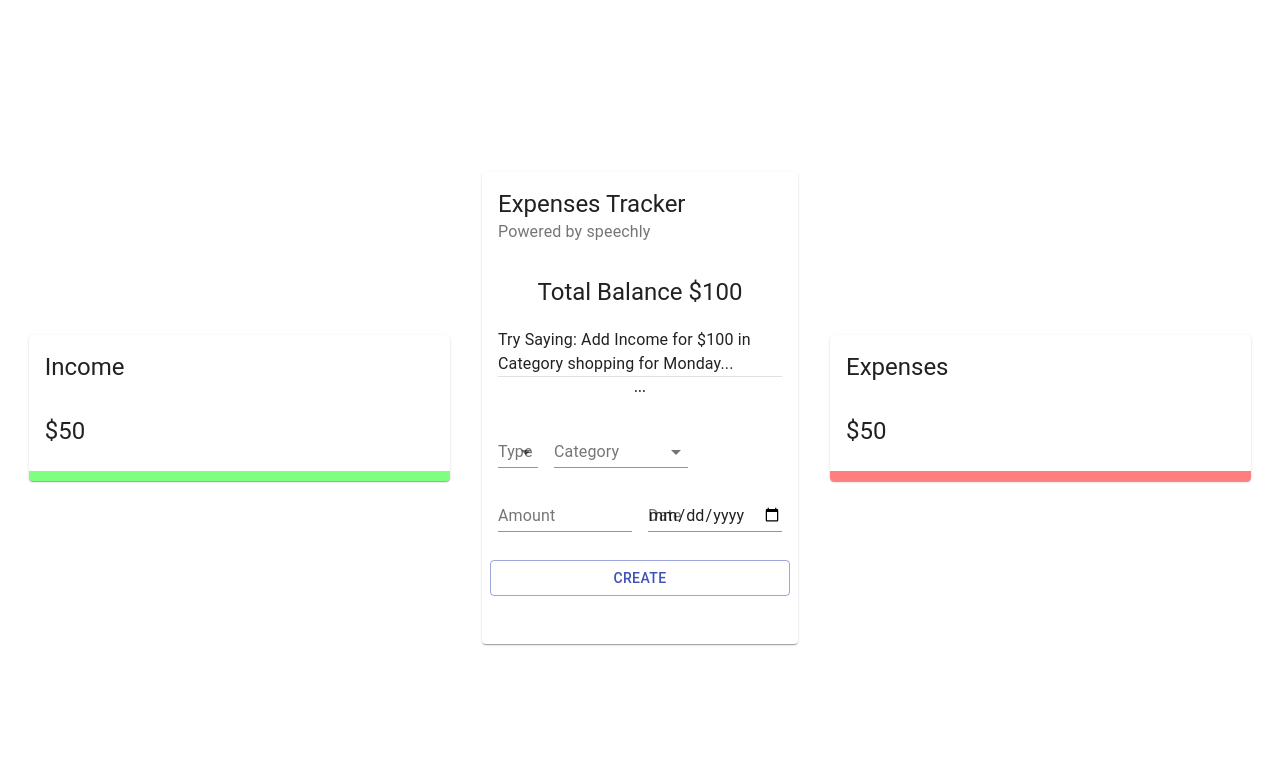
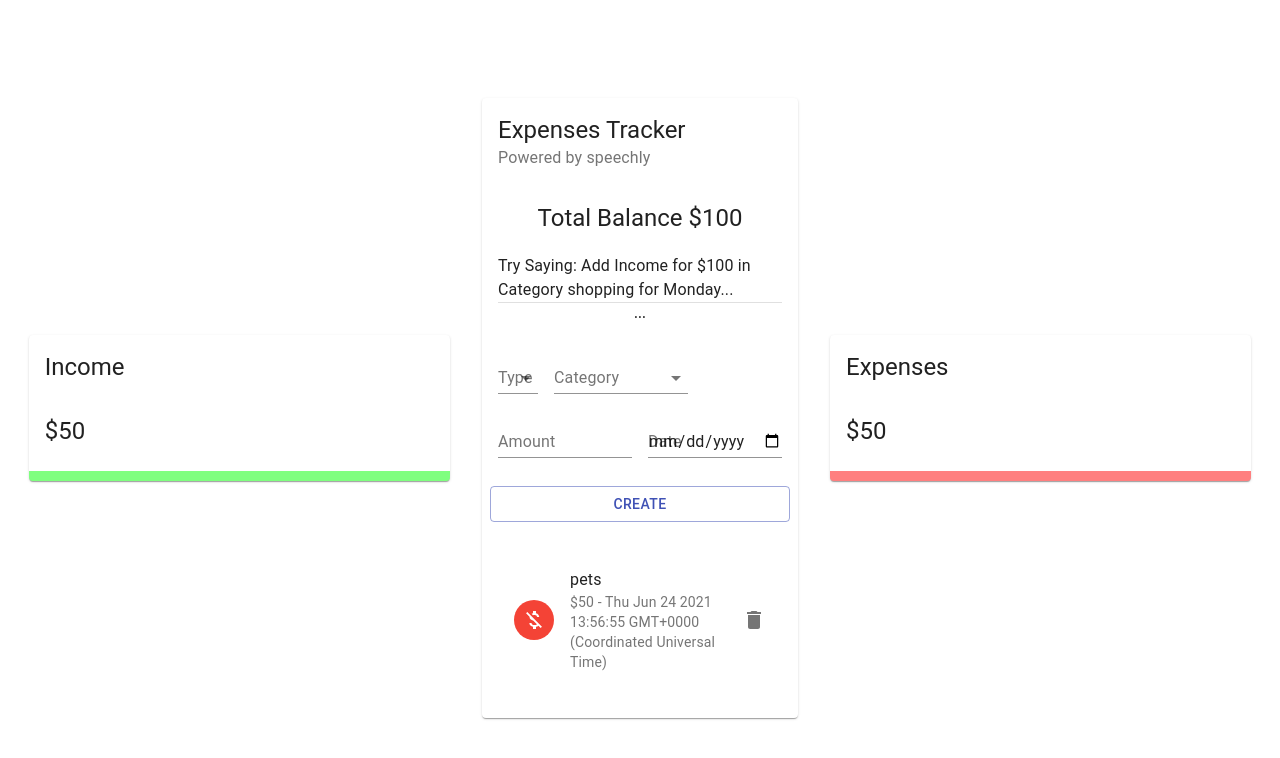
Before and after one commit to NaderNasr/SpeechInputExpenses, a React (Create React App) app: page / in a window 1280 px wide. Shown: the top 758 px of the page. Built offline with nearby package versions, Linux system fonts and the light colour scheme.

Commit message:
Expense layout complete

```diff
--- /dev/null
+++ b/src/components/Main/List/List.jsx
@@ -0,0 +1,41 @@
+import React from 'react'
+import { List as MUIList, ListItem, ListItemAvatar, Avatar, ListItemSecondaryAction, IconButton, Slide, ListItemText } from '@material-ui/core'
+import { Delete, MoneyOff } from '@material-ui/icons'
+import useStyles from './styles'
+
+const List = () => {
+    const classes = useStyles()
+
+    const transactions = [
+        {
+            id: 1,
+            type: 'Income',
+            category: 'pets',
+            amount: '50',
+            date: new Date()
+        }
+    ]
+    return (
+        <MUIList dense={false} className={classes.list}>
+            {transactions.map((trans) => (
+                <Slide direction="down" in mountOnEnter unmountOnExit key={trans.id}>
+                    <ListItem>
+                        <ListItemAvatar>
+                            <Avatar className={trans.type === 'Income' ? classes.avatarExpense : classes.avatarIncome}>
+                                <MoneyOff />
+                            </Avatar>
+                        </ListItemAvatar>
+                        <ListItemText primary={trans.category} secondary={`$${trans.amount} - ${trans.date}`}/>
+                        <ListItemSecondaryAction>
+                            <IconButton edge="end" aria-label="delete" onClick=''>
+                                <Delete  />
+                            </IconButton>
+                        </ListItemSecondaryAction>
+                    </ListItem>
+                </Slide>
+            ))}
+        </MUIList>
+    )
+}
+
+export default List
--- /dev/null
+++ b/src/components/Main/List/styles.js
@@ -0,0 +1,17 @@
+import { makeStyles } from '@material-ui/core/styles';
+import { red, green } from '@material-ui/core/colors';
+
+export default makeStyles((theme) => ({
+  avatarIncome: {
+    color: '#fff',
+    backgroundColor: green[500],
+  },
+  avatarExpense: {
+    color: theme.palette.getContrastText(red[500]),
+    backgroundColor: red[500],
+  },
+  list: {
+    maxHeight: '150px',
+    overflow: 'auto',
+  },
+}));
--- a/src/components/Main/Main.jsx
+++ b/src/components/Main/Main.jsx
@@ -1,6 +1,8 @@
 import React from 'react'
 import { Card, CardHeader, Typography, CardContent, Grid, Divider } from '@material-ui/core'
 import Form from './Form/Form'
+import List from './List/List'
+
 import useStyles from './styles'
 
 
@@ -22,7 +24,7 @@ const Main = () => {
             <CardContent className={classes.CardContent}>
                 <Grid container spacing={2}>
                     <Grid item xs={12}>
-                        {/* <List /> */}
+                        <List/>
                     </Grid>
                 </Grid>
             </CardContent>
```
